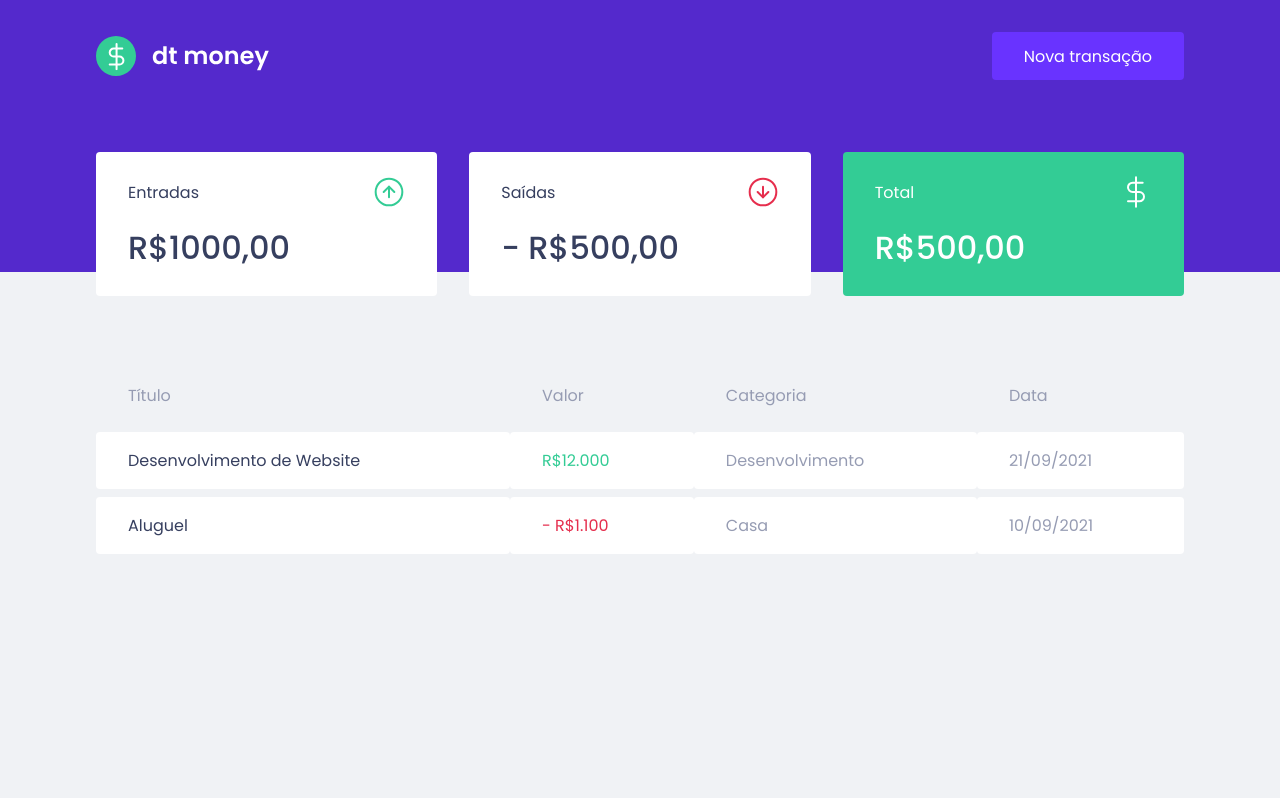
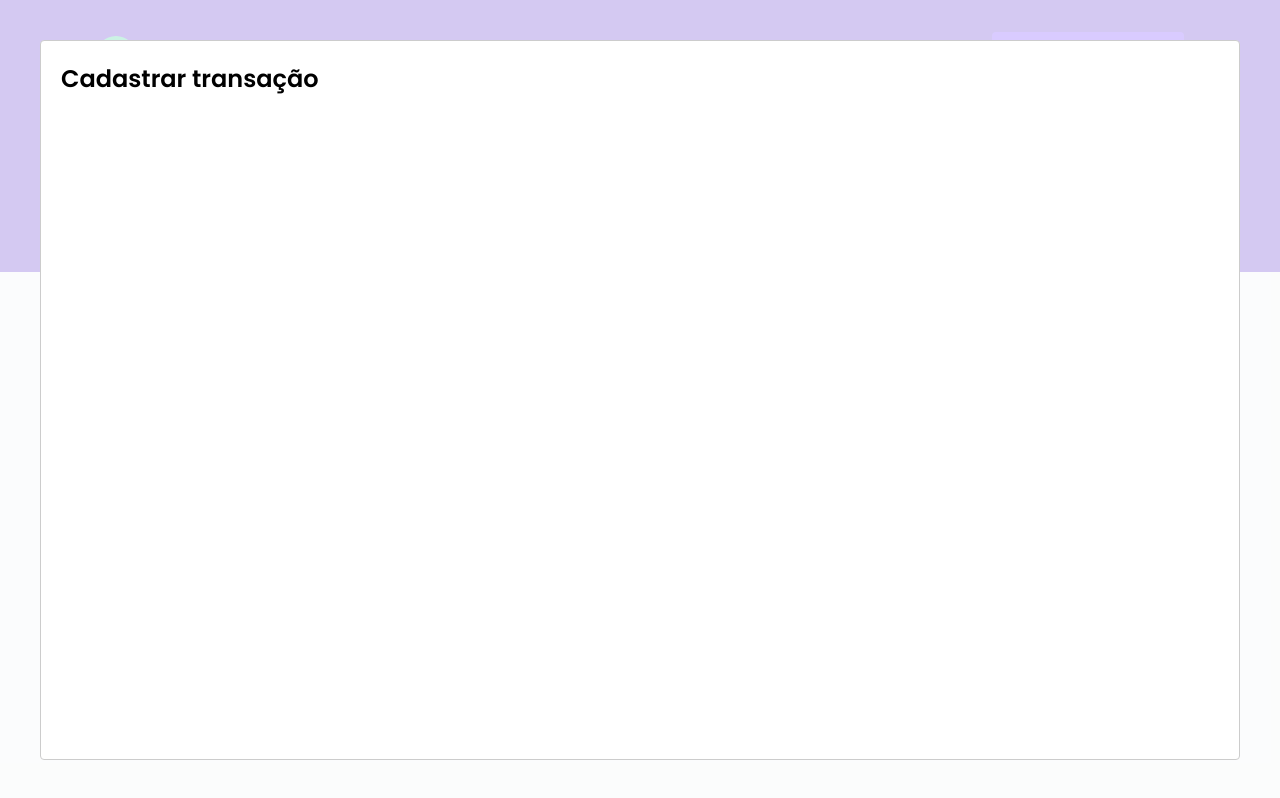
Before and after one commit to JoaoRodrigo1996/ignite-dtmoney, a React (Create React App) app: page / in a window 1280 px wide. Both pictures are taken after a click on the button "Nova transação". Built offline with nearby package versions, Linux system fonts and the light colour scheme; no server answers; what miragejs would draw is missing.

Commit message:
Configurando o Modal de transações

```diff
--- a/package.json
+++ b/package.json
@@ -3,10 +3,12 @@
   "version": "0.1.0",
   "private": true,
   "dependencies": {
+    "@types/react-modal": "^3.12.1",
     "axios": "^0.21.4",
     "miragejs": "^0.1.42",
     "react": "^17.0.2",
     "react-dom": "^17.0.2",
+    "react-modal": "^3.14.3",
     "react-scripts": "4.0.3",
     "styled-components": "^5.3.1",
     "web-vitals": "^1.0.1"
--- a/src/App.tsx
+++ b/src/App.tsx
@@ -1,12 +1,34 @@
+import { useState } from "react";
 import { Header } from "./components/Header";
 import { Dashboard } from "./components/Dashboard";
 import { GlobalStyle } from "./styles/global";
+import Modal from "react-modal";
+
+Modal.setAppElement("#root");
 
 export function App() {
+  const [isNewTransactionModalOpen, setIsNewTransactionModalOpen] =
+    useState(false);
+
+  function handleOpenNewTransactionModal() {
+    setIsNewTransactionModalOpen(true);
+  }
+
+  function handleCloseNewTransactionModal() {
+    setIsNewTransactionModalOpen(false);
+  }
   return (
     <>
-      <Header />
+      <Header onOpenNewTransactionModal={handleOpenNewTransactionModal} />
       <Dashboard />
+
+      <Modal
+        isOpen={isNewTransactionModalOpen}
+        onRequestClose={handleCloseNewTransactionModal}
+      >
+        <h2>Cadastrar transação</h2>
+      </Modal>
+
       <GlobalStyle />
     </>
   );
--- a/src/components/Header/index.tsx
+++ b/src/components/Header/index.tsx
@@ -1,12 +1,18 @@
 import logoImg from "../../assets/logo.svg";
 import { Container, Content } from "./styles";
 
-export function Header() {
+interface HeaderProps {
+  onOpenNewTransactionModal: () => void;
+}
+
+export function Header({ onOpenNewTransactionModal }: HeaderProps) {
   return (
     <Container>
       <Content>
         <img src={logoImg} alt="dt money"></img>
-        <button>Nova transação</button>
+        <button type="button" onClick={onOpenNewTransactionModal}>
+          Nova transação
+        </button>
       </Content>
     </Container>
   );
```
Also changed, not shown: 1 other file (tests, documents, lock files or other folders).
